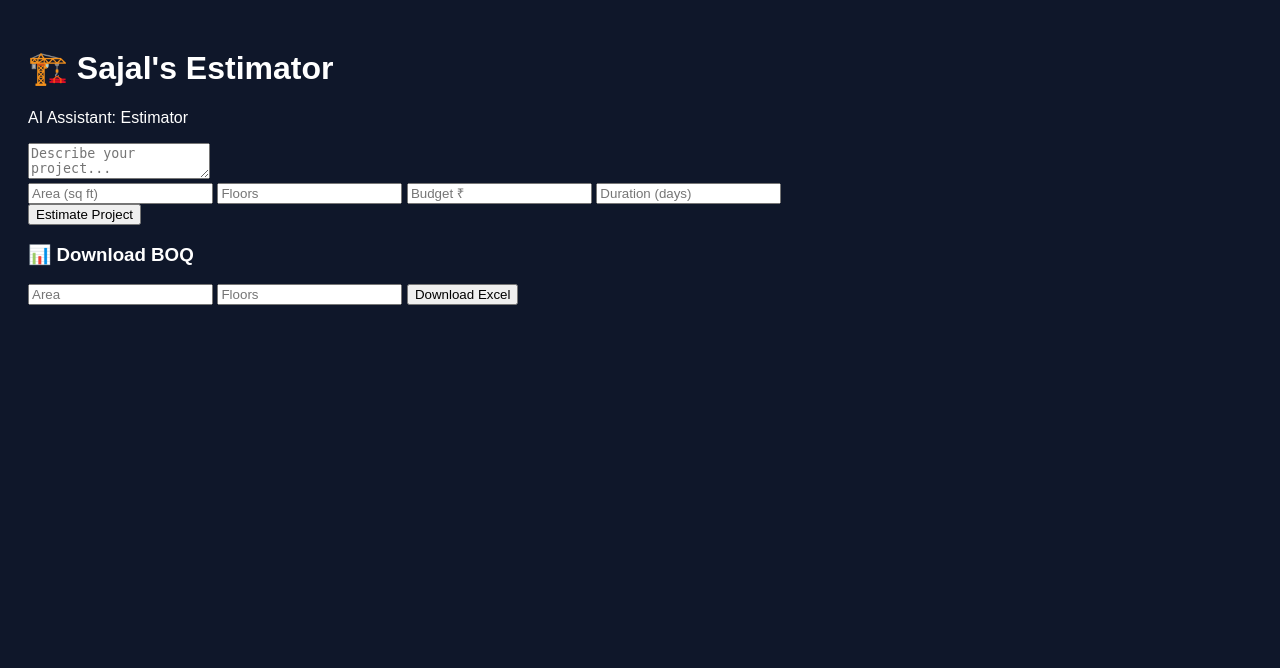
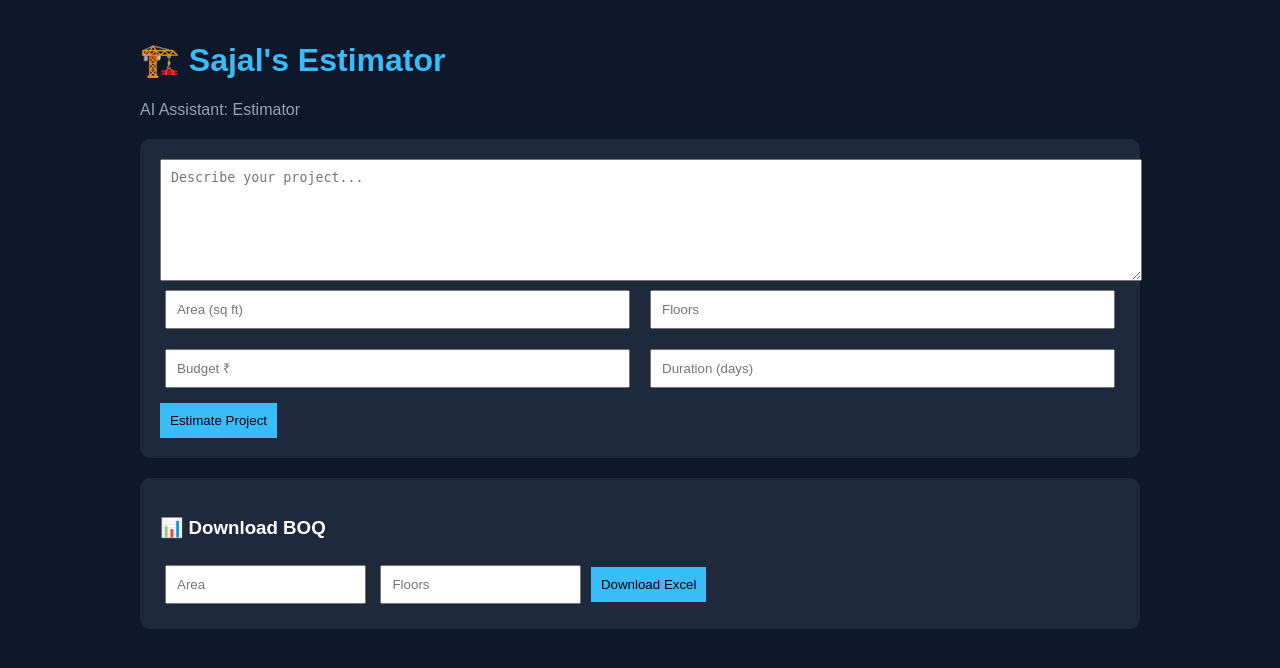
Before and after one commit to easywriter21/sajals-estimator-backend, a FastAPI app: template templates/index.html in a window 1280 px wide. Shown: the top 668 px of the page. Run offline with FastAPI, Linux system fonts and the light colour scheme; the template is opened without the code that fills it, so the values that code supplies are empty.

Commit message:
Update style.css 123

```diff
--- a/static/style.css
+++ b/static/style.css
@@ -2,5 +2,68 @@ body{
     background:#0f172a;
     color:white;
     font-family:Arial;
+    margin:0;
+}
+
+.container{
+    max-width:1000px;
+    margin:auto;
     padding:20px;
 }
+
+h1{
+    color:#38bdf8;
+}
+
+.subtitle{
+    color:#94a3b8;
+}
+
+.card{
+    background:#1e293b;
+    padding:20px;
+    margin-top:20px;
+    border-radius:10px;
+}
+
+textarea{
+    width:100%;
+    height:100px;
+    padding:10px;
+}
+
+input{
+    padding:10px;
+    margin:5px;
+}
+
+.grid{
+    display:grid;
+    grid-template-columns:1fr 1fr;
+    gap:10px;
+}
+
+.btn{
+    background:#38bdf8;
+    color:black;
+    padding:10px;
+    border:none;
+    cursor:pointer;
+    margin-top:10px;
+}
+
+table{
+    width:100%;
+    border-collapse:collapse;
+    margin-top:10px;
+}
+
+th, td{
+    border:1px solid #334155;
+    padding:10px;
+    text-align:center;
+}
+
+th{
+    background:#334155;
+}
```
